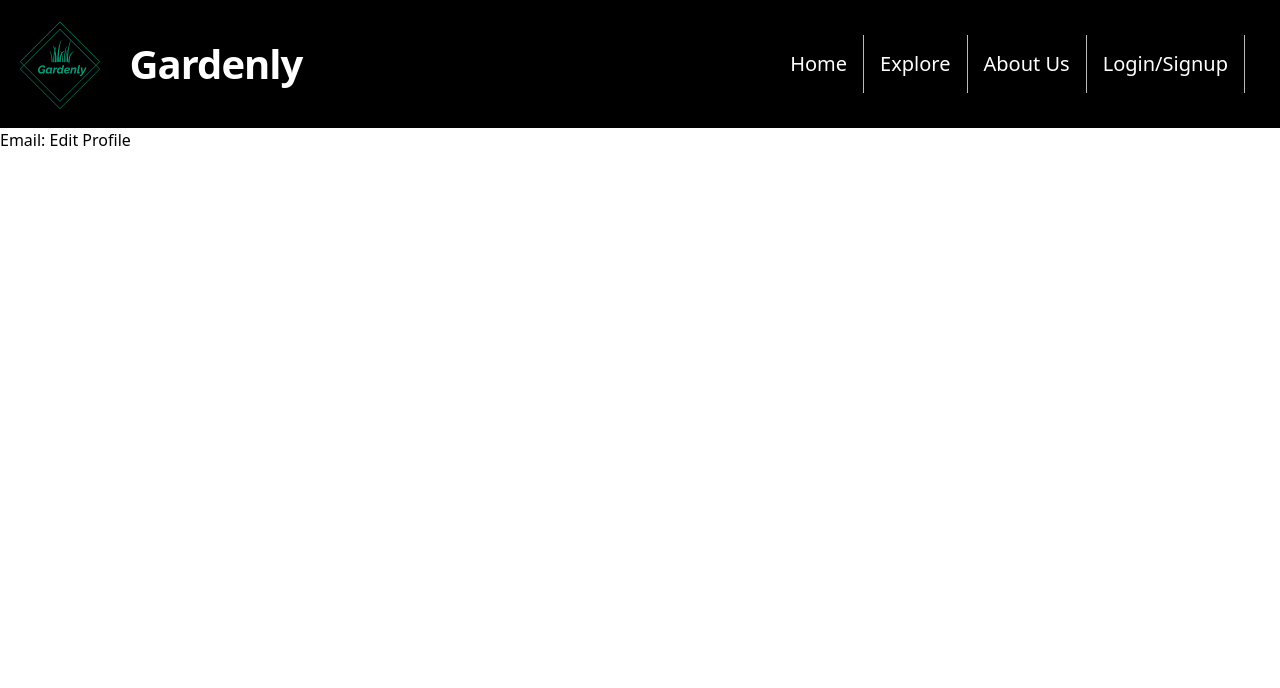
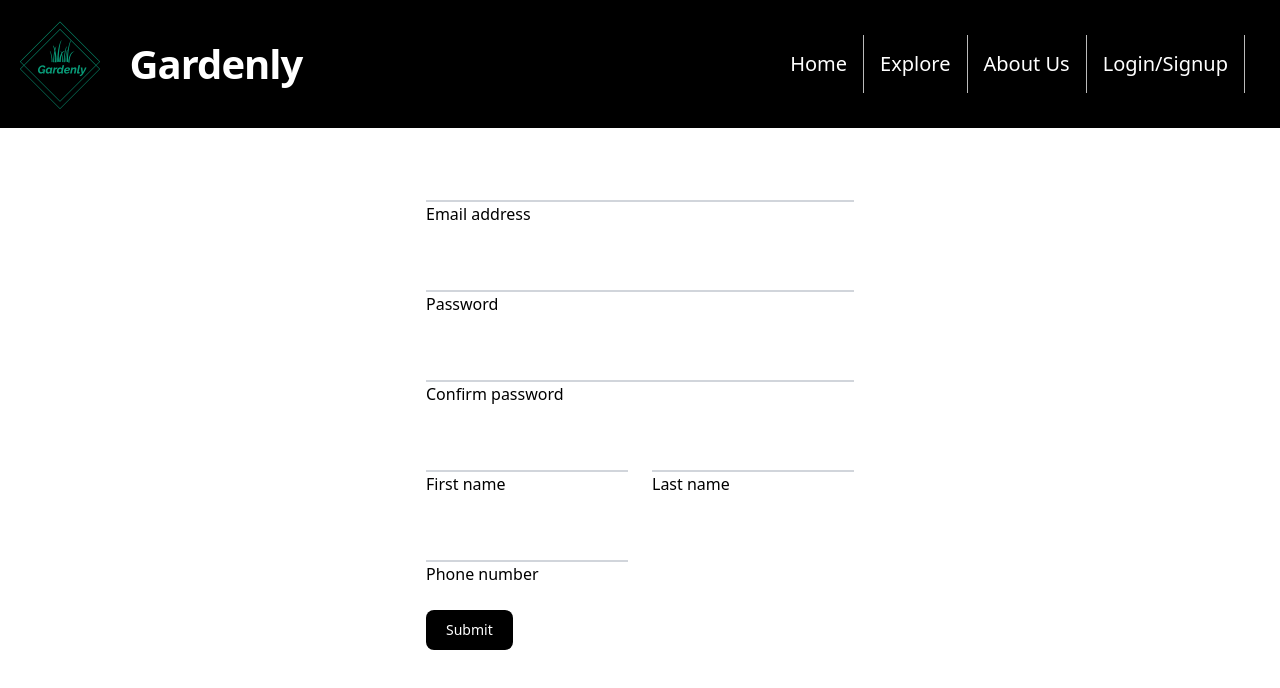
Before and after one commit to Neev1108/Gardenly, a Next.js app: page /navigation/profile in a window 1280 px wide. Both pictures are taken after a click on the button "Edit Profile". Shown: the top 688 px of the page. Built offline with nearby package versions, Linux system fonts and the light colour scheme.

Commit message:
Sign up implemented, currently working on styling for edit profile

```diff
--- a/components/Layout.js
+++ b/components/Layout.js
@@ -22,6 +22,7 @@ const Layout = ({children}, props) => {
       }
       else {
         console.log("No token cookie. Please log in.")
+        Cookies.remove("token")
       }
     }
 
--- a/package.json
+++ b/package.json
@@ -8,6 +8,7 @@
   "dependencies": {
     "@next-auth/mongodb-adapter": "^1.0.1",
     "axios": "^0.25.0",
+    "crypto-js": "^4.1.1",
     "js-cookie": "^3.0.1",
     "mongodb": "^4.3.1",
     "next": "latest",
--- a/pages/api/auth/login.js
+++ b/pages/api/auth/login.js
@@ -8,12 +8,12 @@ export default async function handler(req, res) {
   //cross checks will databse and returns the objectID, email, password
   const { db } = await connectToDatabase();
 
-  const token = await db
+  const user = await db
     .collection("users")
     .findOne({"email": email, "password": password})
 
-    if (token){
-      res.json(token)
+    if (user){
+      res.json(user)
       console.log("User found from login")
     }
     else {
--- a/pages/api/auth/me.js
+++ b/pages/api/auth/me.js
@@ -1,21 +1,19 @@
 
-import { ObjectId } from "mongodb";
 import { connectToDatabase } from "../../../util/mongodb";
 
 export default async function handler(req, res) {
-
-    const id = req.body.token
+    const token = req.body.token
 
     const { db } = await connectToDatabase();
 
-    const email = await db
+    const user = await db
       .collection("users")
-      .findOne({"token": id})
+      .findOne({"token": token})
 
 
-      if (email){
+      if (user){
         console.log("User info found for profile")
-        res.json(email)
+        res.json(user)
       }
       else {
         console.log("User info not found for profile")
--- /dev/null
+++ b/pages/api/auth/signup.js
@@ -0,0 +1,17 @@
+
+import { connectToDatabase } from "../../../util/mongodb";
+
+export default async function handler(req, res) {
+  const email = req.body.email
+  const password = req.body.password
+  const token = req.body.token
+
+
+  //cross checks will databse and returns the objectID, email, password
+  const { db } = await connectToDatabase();
+
+  db.collection("users").insertOne({email: email, password: password, token: token})
+
+  res.json({token: token})
+
+}
--- a/pages/navigation/login.js
+++ b/pages/navigation/login.js
@@ -16,8 +16,8 @@ const Login = () => {
     e.preventDefault();
     if (email && password) {
       let response = await login({ email: email, password: password });
-      let { _id } = response;
-      Cookies.set("token", _id, { expires: 60 });
+      let { token } = response;
+      Cookies.set("token", token, { expires: 60 });
       Router.push("/navigation/profile");
     }
   }
--- a/pages/navigation/profile.js
+++ b/pages/navigation/profile.js
@@ -1,49 +1,172 @@
-
-import Layout from '../../components/Layout'
+import Layout from "../../components/Layout";
 import Cookies from "js-cookie";
 import { useState, useEffect } from "react";
 import { getUser } from "../../lib/userApi";
 
-
 const profilePage = () => {
-  const [user, setUser] = useState(null);
-  const [form, showForm] = useState(false)
+  const [email, setEmail] = useState("");
+  const [form, showForm] = useState(false);
 
   useEffect(() => {
     async function loadUserFromCookies() {
-      const token = Cookies.get("token");
-      if (token) {
-        let response = await getUser(token)
-        console.log(response)
-        const {email} = response
-        setUser(email)
-      }
-      else {
-        console.log("No token cookie. Please log in.")
+      const auth_token = Cookies.get("token");
+      if (auth_token) {
+        let response = await getUser({ token: auth_token });
+        let { email, token } = response;
+        setEmail(email);
+      } else {
+        console.log("No token cookie. Please log in.");
       }
     }
 
     loadUserFromCookies();
   }, []);
 
-  function editProfile(){
+  function buttonPressed(){
+    showForm(true)
+    var edit_profile_button = document.getElementById('edit_profile')
+    edit_profile_button.remove()
+  }
+
+  function editProfile() {
     return (
       <>
-
+        <form>
+          <div className="relative z-0 mb-6 w-full group">
+            <input
+              type="email"
+              name="floating_email"
+              className="block py-2.5 px-0 w-full text-sm text-gray-900 bg-transparent border-0
+              border-b-2 border-gray-300 appearance-none dark:text-white
+               dark:border-gray-600 peer"
+              placeholder=" "
+              required
+            />
+            <label
+              htmlFor="floating_email"
+            >
+              Email address
+            </label>
+          </div>
+          <div className="relative z-0 mb-6 w-full group">
+            <input
+              type="password"
+              name="floating_password"
+              id="floating_password"
+              className="block py-2.5 px-0 w-full text-sm text-gray-900
+              bg-transparent border-0 border-b-2 border-gray-300 appearance-none
+              dark:text-white dark:border-gray-600 peer"
+              placeholder=" "
+              required
+            />
+            <label
+              htmlFor="floating_password"
+            >
+              Password
+            </label>
+          </div>
+          <div className="relative z-0 mb-6 w-full group">
+            <input
+              type="password"
+              name="repeat_password"
+              id="floating_repeat_password"
+              className="block py-2.5 px-0 w-full text-sm text-gray-900
+              bg-transparent border-0 border-b-2 border-gray-300
+              appearance-none dark:text-white peer"
+              placeholder=" "
+              required
+            />
+            <label
+              htmlFor="floating_repeat_password"
+            >
+              Confirm password
+            </label>
+          </div>
+          <div className="grid xl:grid-cols-2 xl:gap-6">
+            <div className="relative z-0 mb-6 w-full group">
+              <input
+                type="text"
+                name="floating_first_name"
+                id="floating_first_name"
+                className="block py-2.5 px-0 w-full text-sm
+                text-gray-900 bg-transparent border-0 border-b-2
+                border-gray-300 appearance-none dark:text-white peer"
+                placeholder=" "
+                required
+              />
+              <label
+                htmlFor="floating_first_name"
+              >
+                First name
+              </label>
+            </div>
+            <div className="relative z-0 mb-6 w-full group">
+              <input
+                type="text"
+                name="floating_last_name"
+                id="floating_last_name"
+                className="block py-2.5 px-0 w-full text-sm
+                text-gray-900 bg-transparent border-0 border-b-2
+                border-gray-300 appearance-none dark:text-white peer"
+                placeholder=" "
+                required
+              />
+              <label
+                htmlFor="floating_last_name"
+              >
+                Last name
+              </label>
+            </div>
+          </div>
+          <div className="grid xl:grid-cols-2 xl:gap-6">
+            <div className="relative z-0 mb-6 w-full group">
+              <input
+                type="tel"
+                pattern="[0-9]{3}-[0-9]{3}-[0-9]{4}"
+                name="floating_phone"
+                id="floating_phone"
+                className="block py-2.5 px-0 w-full text-sm text-gray-900
+                bg-transparent border-0 border-b-2 border-gray-300 appearance-none
+                dark:text-white dark:border-gray-600 peer"
+                placeholder=" "
+                required
+              />
+              <label
+                htmlFor="floating_phone"
+              >
+                Phone number
+              </label>
+            </div>
+          </div>
+          <button
+            type="submit"
+            className="text-white bg-black font-medium rounded-lg
+            text-sm w-full sm:w-auto px-5 py-2.5 text-center"
+          >
+            Submit
+          </button>
+        </form>
       </>
-    )
+    );
   }
 
   return (
     <>
-    <Layout title="Profile" >
+      <Layout title="Profile">
+        <div className="justify-center m-auto mt-8 flex">
+          <button id="edit_profile"
+            className=" text-white text-3xl font-bold justify-center bg-black
+          border-black border-solid rounded p-4 flex"
+            onClick={buttonPressed}
+          >
+            {" "}
+            Edit Profile{" "}
+          </button>
+          {form ? editProfile() : null}
+        </div>
+      </Layout>
+    </>
+  );
+};
 
-    <span> Email: {user} </span>
-    <button onClick={() => showForm(true)}> Edit Profile </button>
-    {form ? editProfile() : null}
-    </Layout>
-    </>
-  )
-}
-
-export default profilePage
+export default profilePage;
--- a/pages/navigation/signup.js
+++ b/pages/navigation/signup.js
@@ -2,20 +2,35 @@
 
 import Router from 'next/router'
 import Layout from "../../components/Layout";
+import { useState} from "react";
+import { signup } from '../../lib/userApi'
+import Cookies from "js-cookie";
 
-const signup = () => {
-  const [email, setEmail] = useState("");
-  const [password, setPassword] = useState("");
+function Signup() {
+    const [signup_email, setSignUpEmail] = useState("")
+    const [signup_password, setSignUpPassword] = useState("")
+    const [reentered_password, setReenter] = useState("")
+    const [alert, setAlert] = useState(false)
 
 
-  async function onLoginSubmit(e) {
+  async function onSignUpSubmit(e) {
     e.preventDefault();
-    if (email && password) {
-      let response = await login({ email: email, password: password });
-      let { _id } = response;
-      Cookies.set("token", _id, { expires: 60 });
-      Router.push("/navigation/profile");
+    console.log("Sign up Button clicked")
+    if (signup_email && signup_password) {
+        if (signup_password == reentered_password){
+            let response = await signup(signup_email, signup_password);
+            let { token } = response;
+            Cookies.set("token", token, { expires: 60 });
+            Router.push("/");
+        }
+        else {
+            setAlert(true)
+        }
     }
+  }
+
+  function returnAlertMessage(){
+
   }
 
   return (
@@ -28,22 +43,22 @@ const signup = () => {
       >
         <h1 className="text-center text-lg font-bold text-white ">
           {" "}
-          Signup{" "}
+          Sign Up{" "}
         </h1>
 
-        <form className="" onSubmit={onLoginSubmit}>
+        <form className="" onSubmit={onSignUpSubmit}>
           <div className="form-group pt-8">
             <label className="text-white" htmlFor="email">
               {" "}
               Email address
             </label>
             <input
-              value={email}
+              value={signup_email}
               type="email"
               className="form-control"
-              id="email"
+              id="signUpemail"
               aria-describedby="emailHelp"
-              onChange={(e) => setEmail(e.target.value)}
+              onChange={(e) => setSignUpEmail(e.target.value)}
             />
           </div>
 
@@ -52,11 +67,24 @@ const signup = () => {
               Password
             </label>
             <input
-              value={password}
-              onChange={(e) => setPassword(e.target.value)}
+              value={signup_password}
+              onChange={(e) => setSignUpPassword(e.target.value)}
               type="password"
               className="form-control"
-              id="password"
+              id="signUppassword"
+            />
+          </div>
+
+          <div className="form-group">
+            <label className=" text-white " htmlFor="password">
+              Renter Password
+            </label>
+            <input
+              value={reentered_password}
+              onChange={(e) => setReenter(e.target.value)}
+              type="password"
+              className="form-control"
+              id="reenter_password"
             />
           </div>
 
@@ -68,12 +96,16 @@ const signup = () => {
             Sign Up
           </button>
         </form>
+
+        <div>
+            {alert ? returnAlertMessage(): null}
+        </div>
       </div>
     </main>
   </Layout>
 </>
+  )
 
-  )
 }
 
-export default signup
+export default Signup
```
Also changed, not shown: lib/userApi.js (+17 -5 lines), 1 other file (tests, documents, lock files or other folders).
